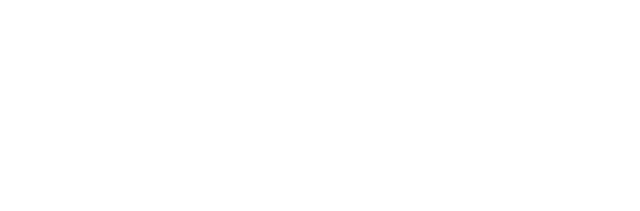
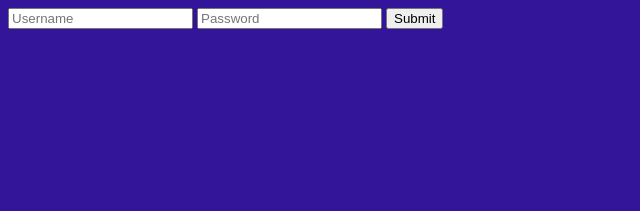
Before and after one commit to GabrielThomasTremblay/OnlineShopTP2, a plain HTML site: page TP2.html in a window 1280 px wide. Shown: the whole page, without its empty margins (0-640 px from the left). Drawn offline with Linux system fonts and the light colour scheme.

Commit message:
Database created? (didn't test it yet so...) & Login box in html

```diff
--- a/TP2.html
+++ b/TP2.html
@@ -3,7 +3,11 @@
     <head>
         <script src="TP2DataBase.js"></script>
     </head>
-    <body>
-        <div onclick="openLogIn()", style="width: 200px; height: 200px; color: black;"></div>
+    <body style="background-color: rgb(50, 21, 153);">
+        <form onclick="openLogIn(document.getElementById('username'), document.getElementById('password'))">
+            <input type="text" id="username" placeholder="Username" required>
+            <input type="password" id="password" placeholder="Password" required>
+            <input type="submit">
+        </form>
     </body>
 </html>
--- a/TP2DataBase.js
+++ b/TP2DataBase.js
@@ -1,11 +1,30 @@
-function openLogIn(){
+function openLogIn(username, password){
 
     let openRequest = indexedDB.open("Users")
 
+    openRequest.onupgradeneeded = function(){
+
+        let UserDataBase = openRequest.result;
+        UserDataBase.createObjectStore('ListOfCurrentUsers', {keyPath: 'username'});
+
+        UserDataBase.createIndex("username", "username", {unique: true});
+        UserDataBase.createIndex("password", "password", {unique: false});
+        UserDataBase.createIndex("JSONData", "JSONData", {unique: true});
+    }
     openRequest.onerror = function(){
-        console.log("Problème en ouvrant la base de donné");
+
+        console.log("Probleme en ouvrant la base de donne");
     }
     openRequest.onsuccess = function(){
-        console.log("Base de donner ouverte avec succès");
+
+        console.log("Base de donner ouverte avec succes");
+        let UserDataBase = openRequest.result;
+
+        let transaction = UserDataBase.transaction("Users", "readwrite");
+
+        let ListOfCurentUsers = transaction.objectStrore("ListOfCurrentUsers");
     }
+
+
+
 }
```
